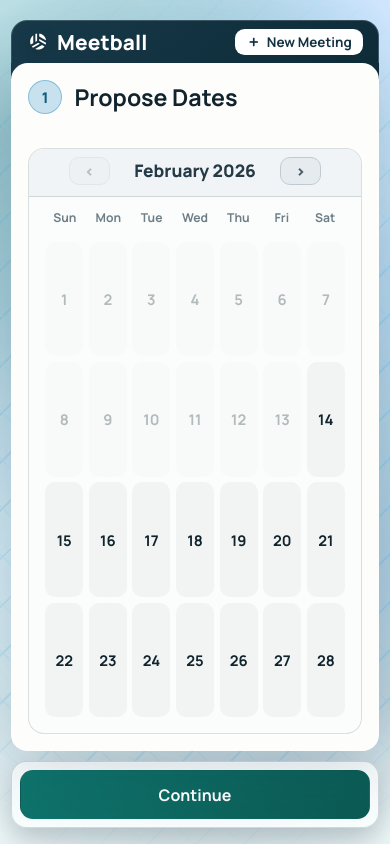
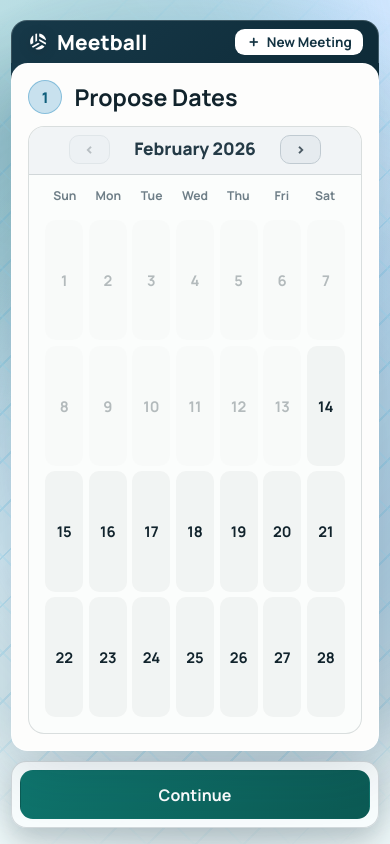
Before and after one commit to todobino/meetball, a React (Vite) app: page /new in a window 390 px wide. Built offline with nearby package versions, Linux system fonts and the light colour scheme.

Commit message:
Reduce mobile header gap

```diff
--- a/src/App.css
+++ b/src/App.css
@@ -1684,6 +1684,14 @@
 }
 
 @media (max-width: 960px) {
+  .create-panel .create-header {
+    margin-bottom: 0.8rem;
+  }
+
+  .create-step-body-step-two .details-layout {
+    padding-bottom: 0.6rem;
+  }
+
   .top-bar-tagline {
     display: none;
   }
@@ -1797,6 +1805,10 @@
     display: none;
   }
 
+  .create-header-actions {
+    display: none;
+  }
+
   .create-panel {
     overflow-y: auto;
     -webkit-overflow-scrolling: touch;
@@ -1915,8 +1927,7 @@
   }
 
   .create-header {
-    flex-direction: column;
-    align-items: flex-start;
+    display: block;
   }
 
   .panel {
```
